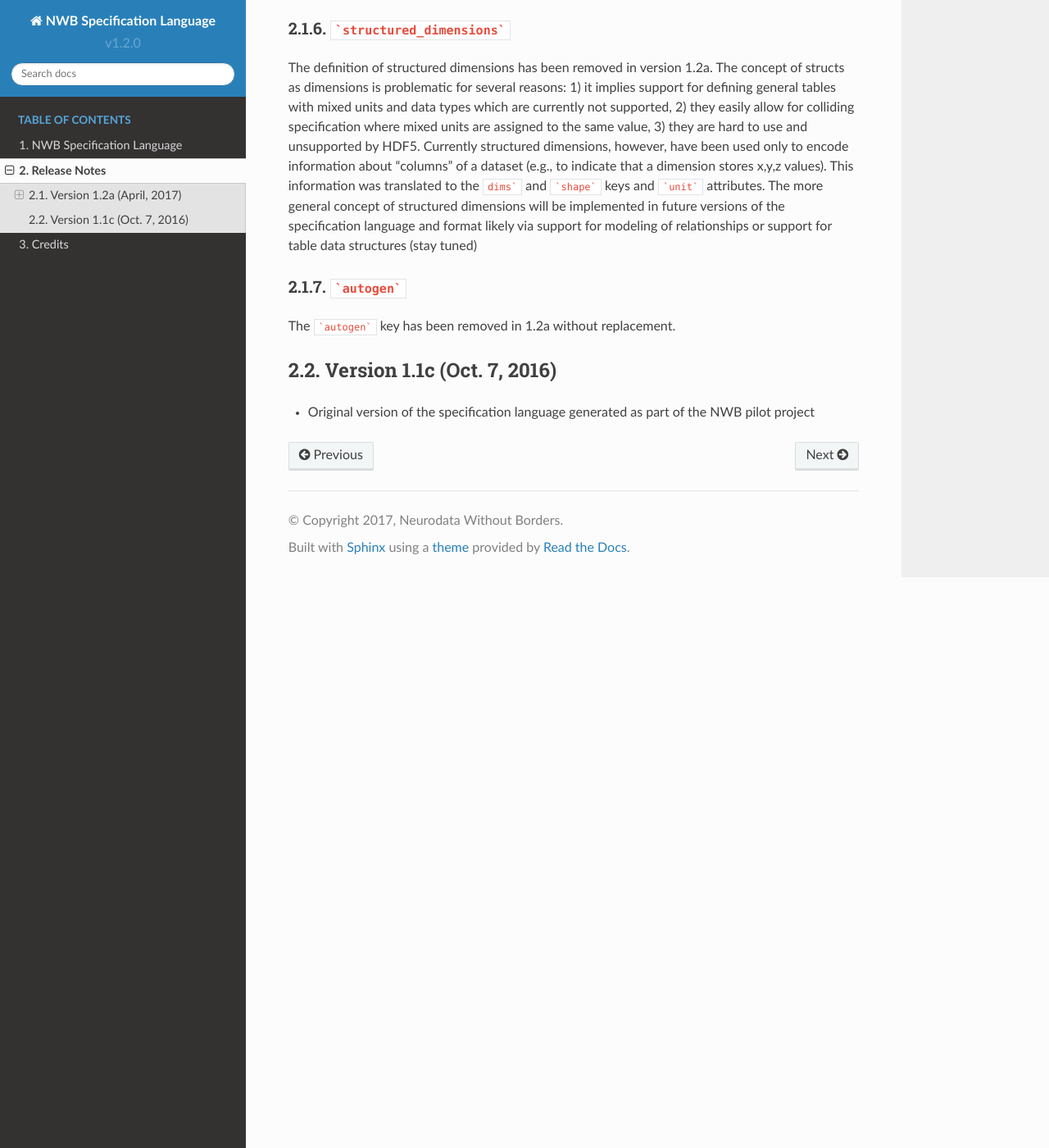
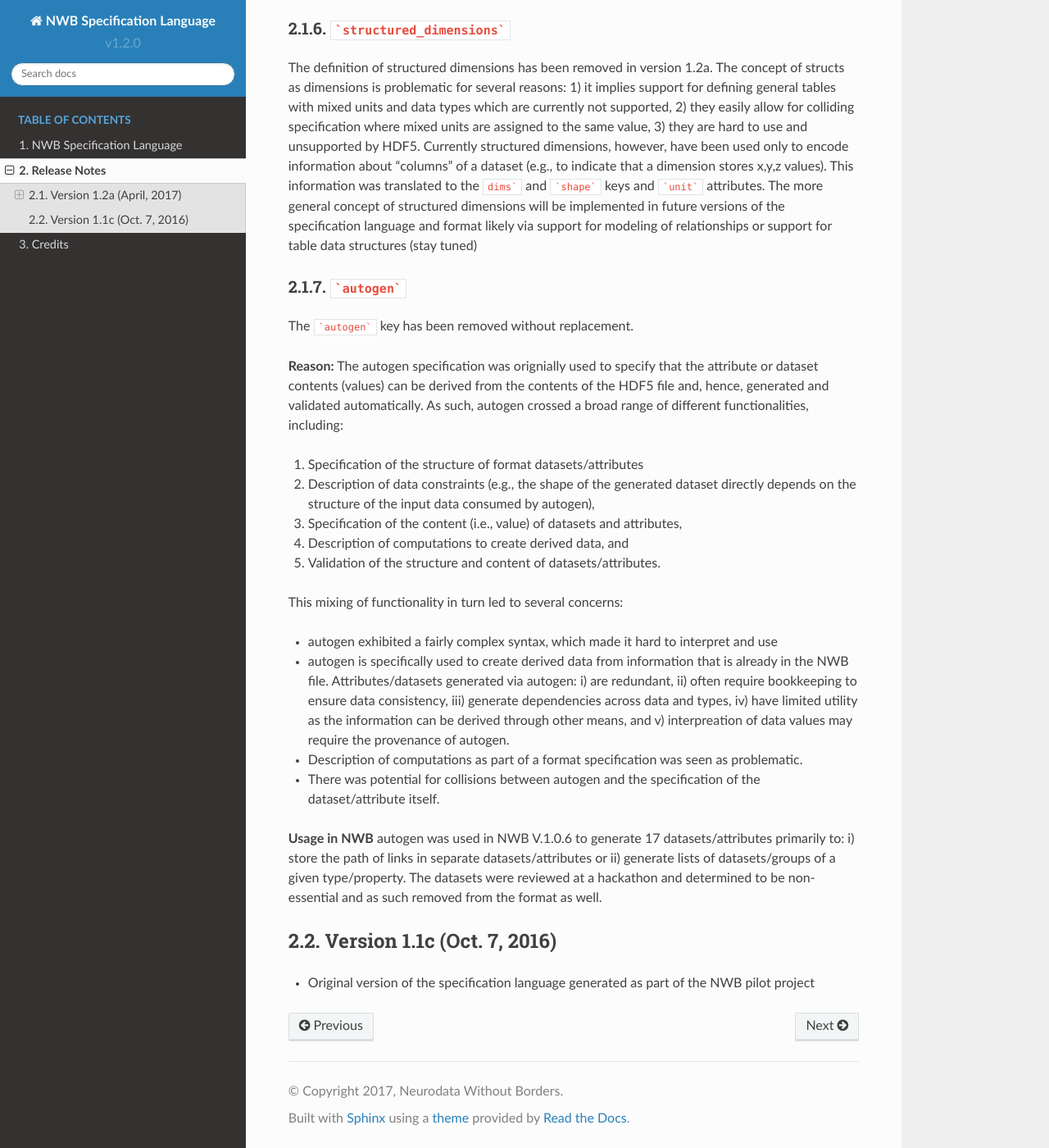
Before and after one commit to NeurodataWithoutBorders/nwb-schema, a Sphinx documentation site: the page built from docs/language/source/specification_language_release_notes.rst, in a window 1280 px wide and 1400 px high, scrolled down 4522 px. Shown: the whole window at 82% size. Built offline with Sphinx 7.4.7 and the Read the Docs theme 2.0.0, drawn with Linux system fonts in a browser that asks for light colours.

Commit message:
Added more detailed discussion of autogen to the release notes to document the reason for removing autogen

````diff
--- a/docs/language/source/specification_language_release_notes.rst
+++ b/docs/language/source/specification_language_release_notes.rst
@@ -136,7 +136,35 @@ and format likely via support for modeling of relationships or support for table
 ```autogen```
 ^^^^^^^^^^^^^
 
-The ```autogen``` key has been removed in 1.2a without replacement.
+The ```autogen``` key has been removed without replacement.
+
+**Reason:** The autogen specification was orignially used to specify that the attribute or dataset contents (values)
+can be derived from the contents of the HDF5 file and, hence, generated and validated automatically.
+As such, autogen crossed a broad range of different functionalities, including:
+
+1. Specification of the structure of format datasets/attributes
+2. Description of data constraints (e.g., the shape of the generated dataset directly depends on the structure of the input data consumed by autogen),
+3. Specification of the content (i.e., value) of datasets and attributes,
+4. Description of computations to create derived data, and
+5. Validation of the structure and content of datasets/attributes.
+
+This mixing of functionality in turn led to several concerns:
+
+* autogen exhibited a fairly complex syntax, which made it hard to interpret and use
+* autogen is specifically used to create derived data from information that is already in the NWB file.
+  Attributes/datasets generated via autogen: i) are redundant, ii) often require bookkeeping to ensure data consistency,
+  iii) generate dependencies across data and types, iv) have limited utility as the information can be derived through
+  other means, and v) interpreation of data values may require the provenance of autogen.
+* Description of computations as part of a format specification was seen as problematic.
+* There was potential for collisions between autogen and the specification of the dataset/attribute itself.
+
+**Usage in NWB** autogen was used in NWB V.1.0.6 to generate 17 datasets/attributes primarily to:
+i) store the path of links in separate datasets/attributes or ii) generate lists of datasets/groups of a given type/property.
+The datasets were reviewed at a hackathon and determined to be non-essential and as such removed from the format as well.
+
+
+
+
 
 
 Version 1.1c (Oct. 7, 2016)
````
